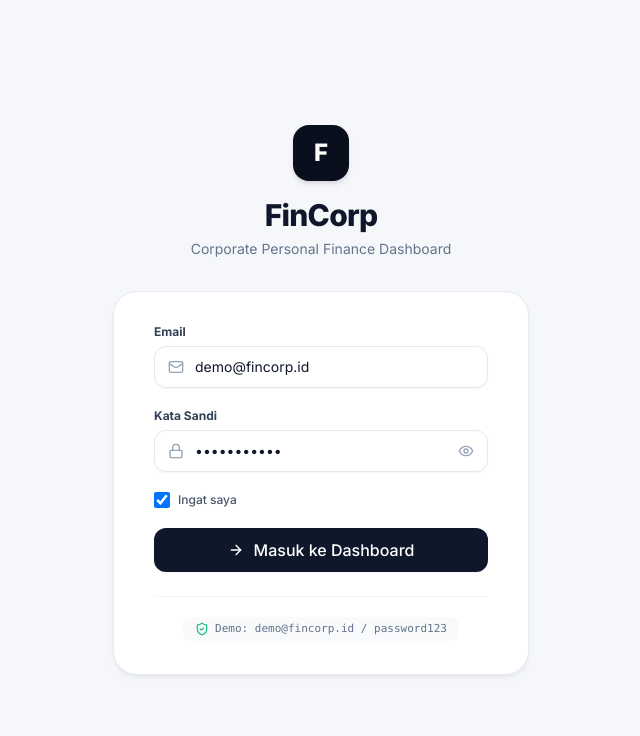
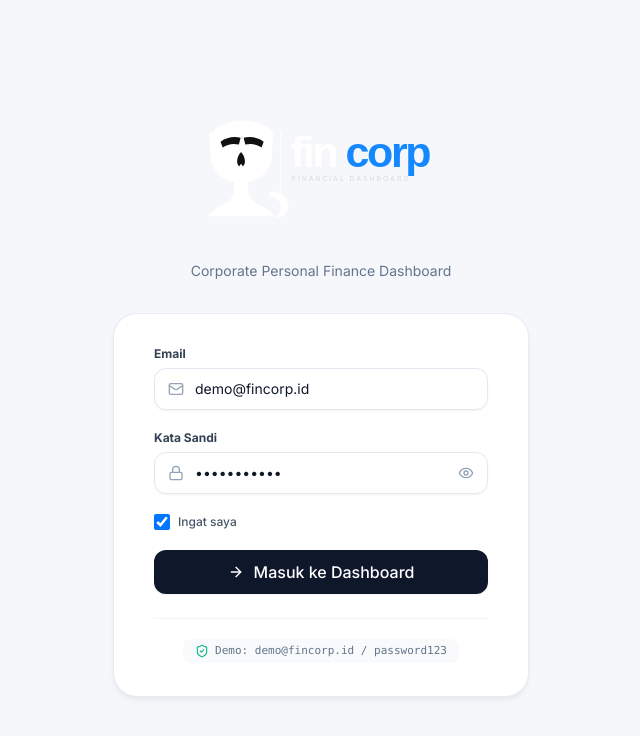
Before and after one commit to R1ZKY19/FinCorp, a React (Vite) app: page / in a window 1280 px wide. Shown: the top 736 px of the page, without its empty margins (319-959 px from the left). Built offline with nearby package versions, Linux system fonts and the light colour scheme; no server answers.

Commit message:
Use FinCorp logo on login page

```diff
--- a/src/pages/LoginPage.jsx
+++ b/src/pages/LoginPage.jsx
@@ -2,7 +2,7 @@
 import { Eye, EyeOff, Lock, Mail, ShieldCheck, ArrowRight } from 'lucide-react';
 import { useAuth } from '../hooks/useAuth';
 import { Button } from '../components/common/Button';
-import { APP_NAME, APP_TAGLINE } from '../utils/constants';
+import { APP_TAGLINE } from '../utils/constants';
 
 export function LoginPage() {
   const { login } = useAuth();
@@ -17,7 +17,6 @@
     e.preventDefault();
     setErrorMsg('');
     setLoading(true);
-
     const res = await login(email, password, rememberMe);
     if (!res.success) {
       setErrorMsg(res.message || 'Login gagal. Periksa kembali email dan kata sandi Anda.');
@@ -28,106 +27,38 @@
   return (
     <div className="min-h-screen bg-[#F5F7FA] dark:bg-[#0B132B] flex flex-col justify-center py-12 sm:px-6 lg:px-8 transition-colors">
       <div className="sm:mx-auto sm:w-full sm:max-w-md text-center px-4">
-        {/* Logo */}
-        <div className="inline-flex items-center justify-center w-14 h-14 rounded-2xl bg-navy-950 dark:bg-accent text-white font-black text-2xl shadow-md mb-4">
-          F
+        <div className="mx-auto w-full max-w-[330px] h-[150px] flex items-center justify-center mb-2">
+          <img src="/FinCorp/fincorp-logo.svg" alt="FinCorp Financial Dashboard" className="w-full h-full object-contain" />
         </div>
-        <h2 className="text-2xl sm:text-3xl font-extrabold text-slate-900 dark:text-white tracking-tight">
-          {APP_NAME}
-        </h2>
-        <p className="mt-1.5 text-xs sm:text-sm text-slate-500 dark:text-slate-400">
-          {APP_TAGLINE}
-        </p>
+        <p className="mt-1.5 text-xs sm:text-sm text-slate-500 dark:text-slate-400">{APP_TAGLINE}</p>
       </div>
 
       <div className="mt-8 sm:mx-auto sm:w-full sm:max-w-md px-4">
         <div className="bg-white dark:bg-navy-800 py-8 px-6 sm:px-10 rounded-3xl shadow-card border border-slate-200/80 dark:border-slate-800">
           <form className="space-y-5" onSubmit={handleSubmit}>
-            {errorMsg && (
-              <div className="p-3.5 rounded-xl bg-rose-50 dark:bg-rose-950/40 border border-rose-200 dark:border-rose-800/40 text-xs text-rose-700 dark:text-rose-300 font-medium">
-                {errorMsg}
-              </div>
-            )}
-
-            {/* Email Field */}
+            {errorMsg && <div className="p-3.5 rounded-xl bg-rose-50 dark:bg-rose-950/40 border border-rose-200 dark:border-rose-800/40 text-xs text-rose-700 dark:text-rose-300 font-medium">{errorMsg}</div>}
             <div>
-              <label className="block text-xs font-bold text-slate-700 dark:text-slate-300 mb-1.5">
-                Email
-              </label>
+              <label className="block text-xs font-bold text-slate-700 dark:text-slate-300 mb-1.5">Email</label>
               <div className="relative rounded-xl shadow-sm">
-                <div className="pointer-events-none absolute inset-y-0 left-0 flex items-center pl-3.5 text-slate-400">
-                  <Mail className="w-4 h-4" />
-                </div>
-                <input
-                  type="email"
-                  required
-                  value={email}
-                  onChange={(e) => setEmail(e.target.value)}
-                  placeholder="nama@email.com"
-                  className="block w-full rounded-xl border border-slate-200 dark:border-slate-700 bg-white dark:bg-navy-900/60 py-2.5 pl-10 pr-3.5 text-sm text-slate-900 dark:text-white placeholder-slate-400 focus:outline-none focus:ring-2 focus:ring-navy-700 dark:focus:ring-accent"
-                />
+                <div className="pointer-events-none absolute inset-y-0 left-0 flex items-center pl-3.5 text-slate-400"><Mail className="w-4 h-4" /></div>
+                <input type="email" required value={email} onChange={(e) => setEmail(e.target.value)} placeholder="nama@email.com" className="block w-full rounded-xl border border-slate-200 dark:border-slate-700 bg-white dark:bg-navy-900/60 py-2.5 pl-10 pr-3.5 text-sm text-slate-900 dark:text-white placeholder-slate-400 focus:outline-none focus:ring-2 focus:ring-navy-700 dark:focus:ring-accent" />
               </div>
             </div>
-
-            {/* Password Field */}
             <div>
-              <label className="block text-xs font-bold text-slate-700 dark:text-slate-300 mb-1.5">
-                Kata Sandi
-              </label>
+              <label className="block text-xs font-bold text-slate-700 dark:text-slate-300 mb-1.5">Kata Sandi</label>
               <div className="relative rounded-xl shadow-sm">
-                <div className="pointer-events-none absolute inset-y-0 left-0 flex items-center pl-3.5 text-slate-400">
-                  <Lock className="w-4 h-4" />
-                </div>
-                <input
-                  type={showPassword ? 'text' : 'password'}
-                  required
-                  value={password}
-                  onChange={(e) => setPassword(e.target.value)}
-                  placeholder="••••••••"
-                  className="block w-full rounded-xl border border-slate-200 dark:border-slate-700 bg-white dark:bg-navy-900/60 py-2.5 pl-10 pr-10 text-sm text-slate-900 dark:text-white placeholder-slate-400 focus:outline-none focus:ring-2 focus:ring-navy-700 dark:focus:ring-accent"
-                />
-                <button
-                  type="button"
-                  onClick={() => setShowPassword(!showPassword)}
-                  className="absolute inset-y-0 right-0 flex items-center pr-3.5 text-slate-400 hover:text-slate-600 dark:hover:text-slate-200"
-                >
-                  {showPassword ? <EyeOff className="w-4 h-4" /> : <Eye className="w-4 h-4" />}
-                </button>
+                <div className="pointer-events-none absolute inset-y-0 left-0 flex items-center pl-3.5 text-slate-400"><Lock className="w-4 h-4" /></div>
+                <input type={showPassword ? 'text' : 'password'} required value={password} onChange={(e) => setPassword(e.target.value)} placeholder="••••••••" className="block w-full rounded-xl border border-slate-200 dark:border-slate-700 bg-white dark:bg-navy-900/60 py-2.5 pl-10 pr-10 text-sm text-slate-900 dark:text-white placeholder-slate-400 focus:outline-none focus:ring-2 focus:ring-navy-700 dark:focus:ring-accent" />
+                <button type="button" onClick={() => setShowPassword(!showPassword)} className="absolute inset-y-0 right-0 flex items-center pr-3.5 text-slate-400 hover:text-slate-600 dark:hover:text-slate-200">{showPassword ? <EyeOff className="w-4 h-4" /> : <Eye className="w-4 h-4" />}</button>
               </div>
             </div>
-
-            {/* Remember Me */}
             <div className="flex items-center justify-between">
-              <label className="flex items-center gap-2 cursor-pointer">
-                <input
-                  type="checkbox"
-                  checked={rememberMe}
-                  onChange={(e) => setRememberMe(e.target.checked)}
-                  className="w-4 h-4 rounded text-navy-800 focus:ring-navy-700 dark:text-accent border-slate-300 dark:border-slate-700"
-                />
-                <span className="text-xs text-slate-600 dark:text-slate-300 font-medium">Ingat saya</span>
-              </label>
+              <label className="flex items-center gap-2 cursor-pointer"><input type="checkbox" checked={rememberMe} onChange={(e) => setRememberMe(e.target.checked)} className="w-4 h-4 rounded text-navy-800 focus:ring-navy-700 dark:text-accent border-slate-300 dark:border-slate-700" /><span className="text-xs text-slate-600 dark:text-slate-300 font-medium">Ingat saya</span></label>
             </div>
-
-            {/* Submit Button */}
-            <Button
-              type="submit"
-              variant="primary"
-              size="lg"
-              loading={loading}
-              className="w-full shadow-md"
-              icon={ArrowRight}
-            >
-              Masuk ke Dashboard
-            </Button>
+            <Button type="submit" variant="primary" size="lg" loading={loading} className="w-full shadow-md" icon={ArrowRight}>Masuk ke Dashboard</Button>
           </form>
-
-          {/* Quick Demo Credentials Info */}
           <div className="mt-6 pt-5 border-t border-slate-100 dark:border-slate-700/60 text-center">
-            <div className="inline-flex items-center gap-1.5 px-3 py-1 bg-slate-50 dark:bg-navy-900 rounded-lg text-[11px] text-slate-500 dark:text-slate-400 font-mono">
-              <ShieldCheck className="w-3.5 h-3.5 text-emerald-500" />
-              <span>Demo: demo@fincorp.id / password123</span>
-            </div>
+            <div className="inline-flex items-center gap-1.5 px-3 py-1 bg-slate-50 dark:bg-navy-900 rounded-lg text-[11px] text-slate-500 dark:text-slate-400 font-mono"><ShieldCheck className="w-3.5 h-3.5 text-emerald-500" /><span>Demo: demo@fincorp.id / password123</span></div>
           </div>
         </div>
       </div>
```
